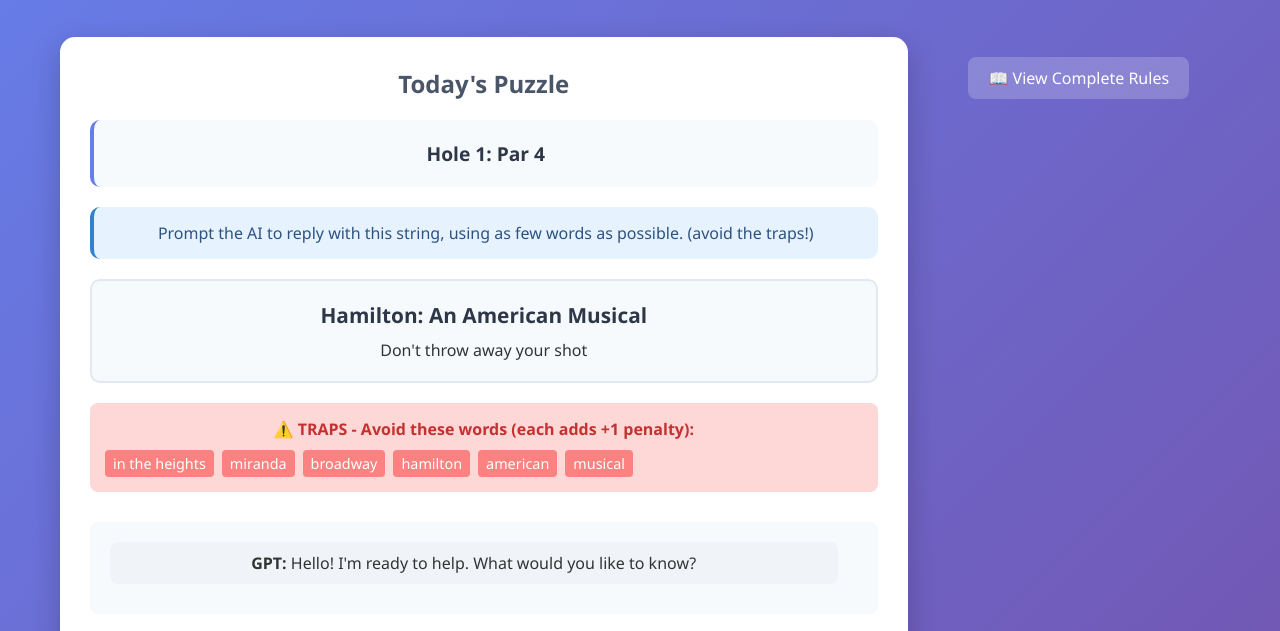
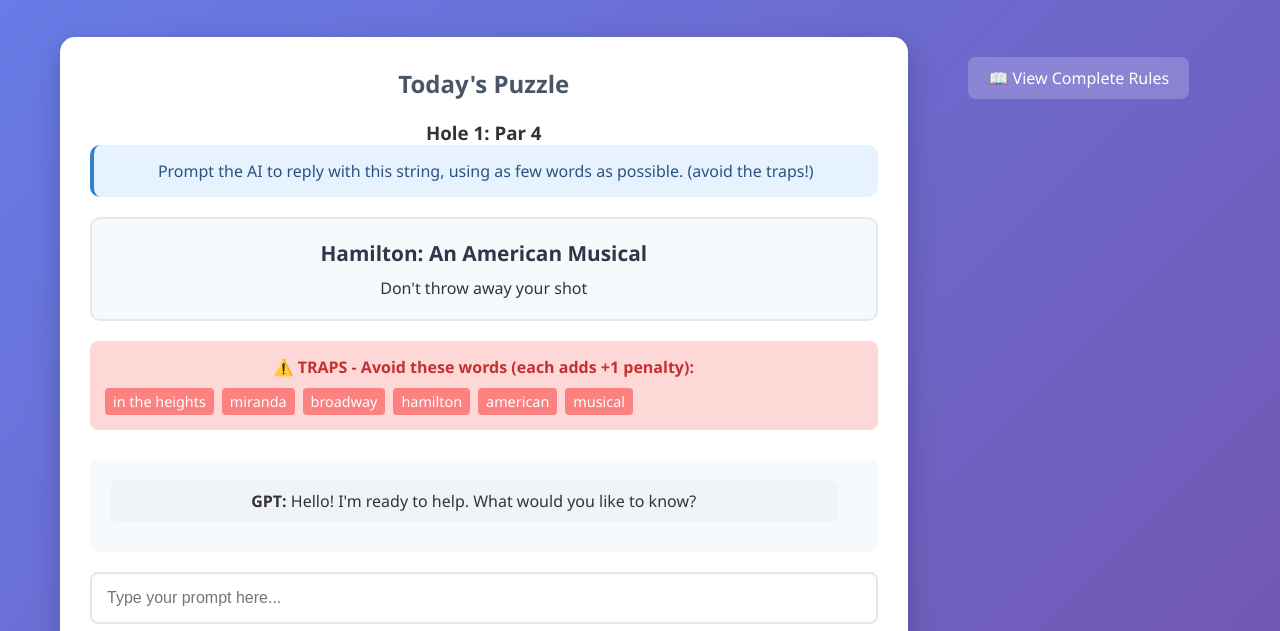
Before and after one commit to jarodreyes/gollmf, a plain HTML site: page index.html in a window 1280 px wide. Shown: the part 125-756 px from the top of the page. Drawn offline with Linux system fonts and the light colour scheme.

Commit message:
Remove hole-progress CSS and clean up game-card layout

```diff
--- a/index.html
+++ b/index.html
@@ -212,20 +212,6 @@
             gap: 30px;
             margin-bottom: 30px;
             align-items: start;
-        }
-
-        .hole-progress {
-            background: #f7fafc;
-            border-radius: 10px;
-            padding: 20px;
-            border-left: 4px solid #667eea;
-            margin-bottom: 20px;
-        }
-
-        .hole-progress h3 {
-            color: #2d3748;
-            margin-bottom: 0;
-            font-size: 1.2rem;
         }
 
         .puzzle-instructions {
```
